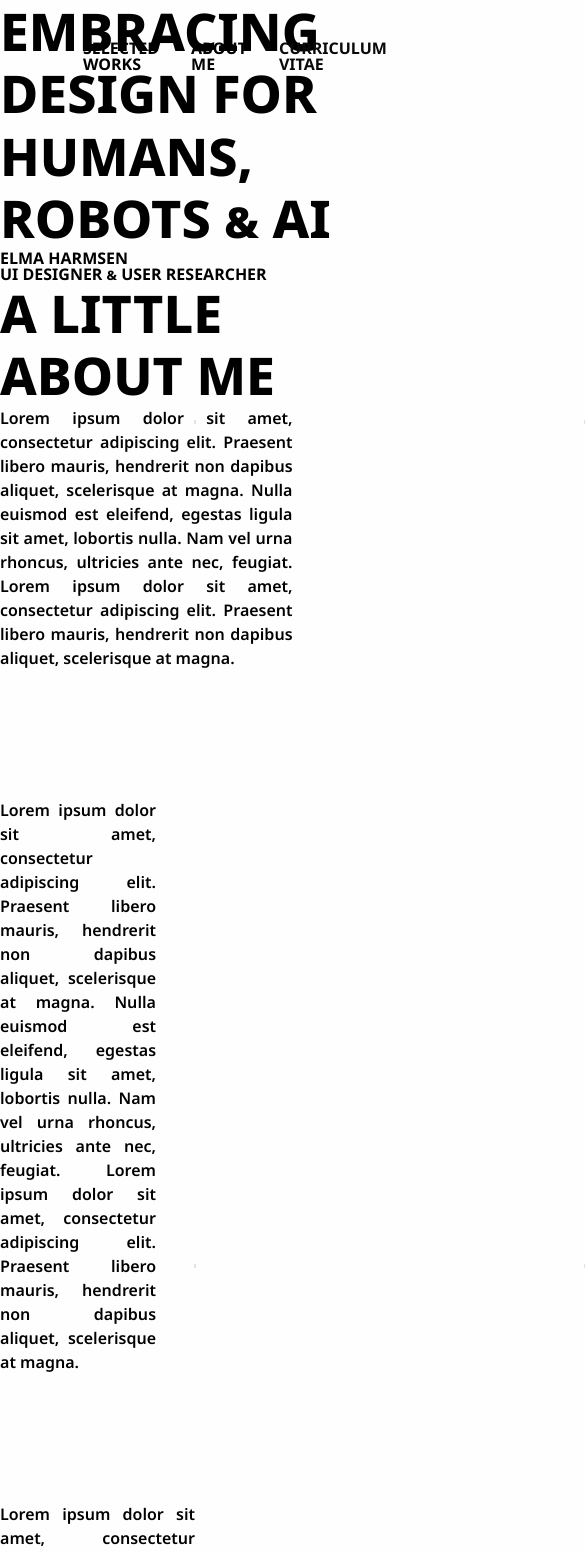
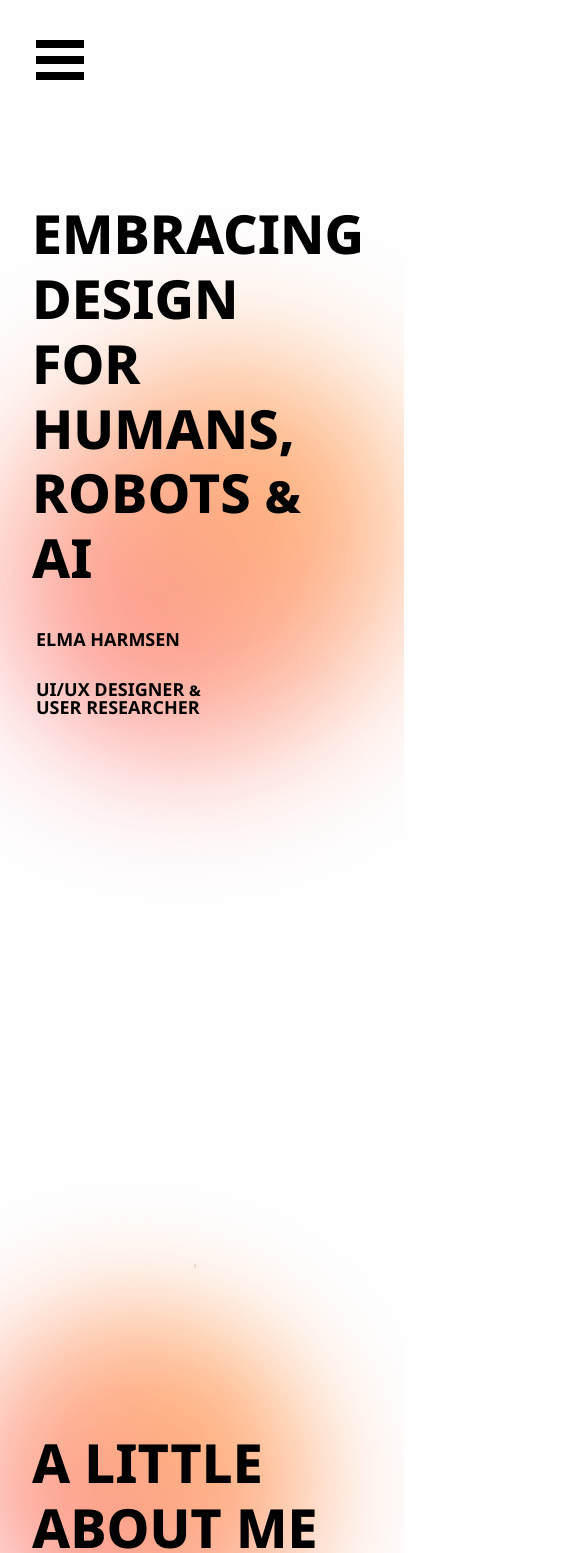
Before and after one commit to ElmaHarmsen/portfolio__2024, a Vue app: page / in a window 390 px wide. Shown: the top 1553 px of the page, 585 px wide, since content can reach past the window. Built offline with nearby package versions, Linux system fonts and the light colour scheme.

Commit message:
homepage on phone

```diff
--- a/src/App.vue
+++ b/src/App.vue
@@ -11,7 +11,7 @@ import { RouterView } from 'vue-router'
 @import './assets/fonts.css';
 
 h1 {
-  font-size: 52px;
+  font-size: 54px;
   line-height: 1.2;
   font-family: 'NotoSans-ExtraBold';
   text-transform: uppercase;
@@ -19,19 +19,19 @@ h1 {
 }
 
 h2 {
-  font-size: 16px;
+  font-size: 18px;
   font-family: 'NotoSans-Bold';
   text-transform: uppercase;
   font-variant: small-caps;
 }
 
 h3 {
-  font-size: 16px;
+  font-size: 18px;
   font-family: 'NotoSans-Bold';
 }
 
 p {
-  font-size: 16px;
+  font-size: 18px;
   line-height: 1.5;
   font-family: 'NotoSans-SemiBold';
   text-align: justify;
--- a/src/assets/main.scss
+++ b/src/assets/main.scss
@@ -2,83 +2,84 @@
 @import './base.css';
 @import './fonts.css';
 
-/* #app {
-  max-width: 1280px;
-  margin: 0 auto;
-  padding: 2rem;
-  font-weight: normal;
-} */
-
-/* @media (hover: hover) {
-  a:hover {
-    background-color: hsla(160, 100%, 37%, 0.2);
-  }
-} */
-
-.italic-text {
-  font-style: italic;
-}
-
-// .section-grid {
-//   display: grid;
-//   grid-template-columns: 15% 1fr 15%;
-//   grid-template-rows: 150px auto 150px 1fr 150px;
-//   min-height: 100vh;
-
-//   &__title {
-//     grid-column: 2;
-//     grid-row-start: 2;
-//     display: flex;
-//     flex-flow: column nowrap;
-//   }
-
-//   &__content {
-//     grid-column: 2;
-//     grid-row-start: 4;
-//     width: 100%;
-//     display: flex;
-//     flex-flow: column nowrap;
-//     row-gap: 150px;
-
-//     .content-item {
-//       display: flex;
-//       flex-flow: column nowrap;
-//       row-gap: 30px;
-
-//       &__heading {
-//         text-transform: uppercase;
+// @media (hover: hover) {
+//   .navigation-container {
+//     .content-item:hover {
+//       .content-item__nav-active {
+//         display: block;
 //       }
-//     }
-
-//     p {
-//       text-align: justify;
 //     }
 //   }
 // }
 
 .nav-line {
-  display: block;
+  display: none;
   width: 100%;
   height: 0.5rem;
   background-color: black;
 }
 
-.navigation-container {
+.navigation-btn {
   position: absolute;
+  z-index: 2;
   top: 2.5rem;
-  left: 50%;
-  transform: translateX(-50%);
-  width: calc(100% - (2 * 10%));
-  display: grid;
-  grid-template-columns: auto 1fr auto 1fr auto;
-  grid-template-rows: 1fr;
-  gap: 1rem;
-  align-items: center;
-  padding: 0 2.75rem;
+  left: 2rem;
+  display: flex;
+  flex-flow: column nowrap;
+  row-gap: 0.5rem;
+  padding: 0 0.25rem;
+  cursor: pointer;
+
+  &__line {
+    height: 0.5rem;
+    width: 3rem;
+    background-color: black;
+  }
+}
+
+.navigation-small-nav {
+  position: absolute;
+  z-index: 1;
+  top: 0rem;
+  left: 0rem;
+  display: flex;
+  flex-flow: column nowrap;
+  row-gap: 2rem;
+  padding: 10rem 2.25rem;
+  width: 100%;
+  height: 100vh;
+  background-color: white;
 
   .content-item {
     h2 {
       cursor: pointer;
+    }
+  }
+}
+
+.navigation-container {
+  display: none;
+}
+
+.section-grid {
+  display: grid;
+  grid-template-columns: 2rem 1fr 2rem;
+  grid-template-rows: 8rem 1fr 8rem;
+  min-height: 100vh;
+
+  &__content {
+    grid-column: 2;
+    grid-row: 2;
+    width: 100%;
+    display: flex;
+    flex-flow: column nowrap;
+    justify-content: end;
+
+    .content-item {
+      display: flex;
+      flex-flow: column nowrap;
+      row-gap: 2.5rem;
+      justify-content: start;
     }
   }
 }
@@ -89,25 +90,48 @@
   align-items: center;
 }
 
+.phone-only {
+  display: block;
+}
+
 @media (min-width: 1024px) {
+  .nav-line {
+    display: block;
+  }
+
+  .navigation-btn {
+    display: none;
+  }
+
+  .navigation-container {
+    position: absolute;
+    top: 2.5rem;
+    left: 50%;
+    transform: translateX(-50%);
+    width: calc(100% - (2 * 10%));
+    display: grid;
+    grid-template-columns: auto 1fr auto 1fr auto;
+    grid-template-rows: 1fr;
+    gap: 1rem;
+    align-items: center;
+    padding: 0 2.75rem;
+
+    .content-item {
+      h2 {
+        cursor: pointer;
+      }
+    }
+  }
+
   .section-grid {
-    display: grid;
     grid-template-columns: 10% 1fr 10%;
-    grid-template-rows: 8rem 1fr 8rem;
-    min-height: 100vh;
 
     &__content {
-      grid-column: 2;
-      grid-row: 2;
       padding: 1.5rem;
-      width: 100%;
-      display: flex;
-      flex-flow: column nowrap;
       justify-content: space-between;
       row-gap: 2.5rem;
 
       .content-item {
-        display: flex;
         flex-flow: row nowrap;
         justify-content: space-between;
 
@@ -125,4 +149,8 @@
       }
     }
   }
+
+  .phone-only {
+    display: none;
+  }
 }
--- a/src/components/AboutSection.vue
+++ b/src/components/AboutSection.vue
@@ -34,51 +34,17 @@
       </div>
     </div>
     <div class="circle-element"></div>
-    <!-- <div class="circle-element-2"></div> -->
   </section>
 </template>
 
 <style lang="scss" scoped>
-.circle-element {
-  background: radial-gradient(ellipse at top right, #ff9a44, transparent),
-    radial-gradient(circle at bottom left, #fc6076, transparent);
-  opacity: 0.95;
-  width: 400px;
-  height: 400px;
-  border-radius: 250px 300px 250px 300px;
-  filter: blur(90px);
-  position: relative;
-  z-index: -1;
-  left: 2.5rem;
-  bottom: 2.5rem;
-  grid-row: 2 / span 2;
-  align-self: flex-end;
-}
-
-.circle-element-2 {
-  background: radial-gradient(ellipse at top right, #ff9a44, transparent),
-    radial-gradient(circle at bottom left, #fc6076, transparent);
-  opacity: 0.95;
-  width: 300px;
-  height: 300px;
-  border-radius: 350px 400px 350px 400px;
-  filter: blur(90px);
-  position: relative;
-  z-index: -1;
-  right: 10%;
-  top: -8rem;
-  grid-row: 4;
-  grid-column: 2 / span 2;
-  justify-self: end;
-  align-self: start;
-}
-
 .section-grid {
   grid-template-rows: 8rem calc(100vh - (2 * 8rem)) 8rem 1fr 8rem;
 
   &__content {
     align-self: flex-end;
   }
+
   .paragraph {
     grid-row: 4;
     align-self: start;
@@ -87,6 +53,37 @@
     .content-item {
       display: flex;
       flex-flow: column nowrap;
+      row-gap: 5.5rem;
+
+      .p-1,
+      .p-2,
+      .p-3 {
+        width: 85%;
+      }
+    }
+  }
+}
+
+.circle-element {
+  background: radial-gradient(ellipse at top right, #ff9a44, transparent),
+    radial-gradient(circle at bottom left, #fc6076, transparent);
+  opacity: 0.95;
+  width: 350px;
+  height: 350px;
+  border-radius: 200px 250px 200px 250px;
+  filter: blur(60px);
+  position: relative;
+  z-index: -1;
+  left: -2rem;
+  bottom: 2rem;
+  grid-row: 2 / span 2;
+  align-self: flex-end;
+}
+
+@media (min-width: 1024px) {
+  .section-grid {
+    .paragraph {
+      .content-item {
         row-gap: 8rem;
 
         .p-1 {
@@ -101,4 +98,14 @@
       }
     }
   }
+
+  .circle-element {
+    width: 400px;
+    height: 400px;
+    border-radius: 250px 300px 250px 300px;
+    filter: blur(90px);
+    left: 2.5rem;
+    bottom: 2.5rem;
+  }
+}
 </style>
--- a/src/components/ExperienceNavigation.vue
+++ b/src/components/ExperienceNavigation.vue
@@ -12,14 +12,17 @@ const scrollIntoView = (id) => {
     <div class="navigation-container">
       <div class="content-item">
         <h2 @click="scrollIntoView('ux-project-section')">The UX Case</h2>
+        <div class="content-item__nav-active"></div>
       </div>
       <span class="nav-line"></span>
       <div class="content-item">
         <h2 @click="scrollIntoView('daily-ui-section')">Daily UI's</h2>
+        <div class="content-item__nav-active"></div>
       </div>
       <span class="nav-line"></span>
       <div class="content-item">
         <h2 @click="scrollIntoView('research-section')">Robot & AI Research</h2>
+        <div class="content-item__nav-active"></div>
       </div>
     </div>
   </section>
--- a/src/components/HelloWorld.vue
+++ b/src/components/HelloWorld.vue
@@ -5,7 +5,10 @@
         <h1>Embracing Design for Humans, Robots & AI</h1>
         <div class="subitems-container">
           <h2>Elma Harmsen</h2>
-          <h2>UI Designer & User Researcher</h2>
+          <h2>
+            UI/UX Designer & <br class="phone-only" />
+            User Researcher
+          </h2>
         </div>
       </div>
     </div>
@@ -14,24 +17,9 @@
 </template>
 
 <style lang="scss" scoped>
-@media (min-width: 1024px) {
-  .circle-element {
-    background: radial-gradient(ellipse at top right, #ff9a44, transparent),
-      radial-gradient(circle at bottom left, #fc6076, transparent);
-    opacity: 0.95;
-    width: 600px;
-    height: 600px;
-    border-radius: 300px 400px 300px 400px;
-    filter: blur(90px);
-    position: absolute;
-    z-index: -1;
-    bottom: 1.5rem;
-    left: 20%;
-  }
-
 .landing-grid {
   display: grid;
-    grid-template-columns: 10% 1fr 10%;
+  grid-template-columns: 2rem calc(100% - (2 * 2rem)) 2rem;
   grid-template-rows: 8rem 1fr 8rem;
   min-height: 100vh;
 
@@ -42,7 +30,6 @@
     display: flex;
     flex-flow: column nowrap;
     justify-content: end;
-      padding: 2.5rem;
 
     .content-item {
       display: flex;
@@ -51,27 +38,51 @@
       justify-content: start;
     }
 
-      .header-container {
-        display: flex;
-        flex-flow: row nowrap;
-        justify-content: space-between;
-      }
-
     .subitems-container {
       display: flex;
-        flex-flow: row nowrap;
-        column-gap: 5rem;
+      flex-flow: column nowrap;
+      row-gap: 2rem;
       justify-content: start;
       padding: 0 0.25rem;
     }
   }
-    .image-container {
+}
+
+.circle-element {
+  background: radial-gradient(ellipse at top right, #ff9a44, transparent),
+    radial-gradient(circle at bottom left, #fc6076, transparent);
+  opacity: 0.95;
+  width: 400px;
+  height: 400px;
+  border-radius: 300px 250px 300px 250px;
+  filter: blur(70px);
   position: absolute;
-      right: calc(30% + 350px + 100px);
-      grid-column: 2;
-      grid-row: 3 / span 3;
-      align-self: end;
+  z-index: -1;
+  bottom: 5.5rem;
+  left: 1%;
+}
+
+@media (min-width: 1024px) {
+  .landing-grid {
+    grid-template-columns: 10% 1fr 10%;
+
+    &__content {
+      padding: 2.5rem;
+
+      .subitems-container {
+        flex-flow: row nowrap;
+        column-gap: 5rem;
       }
     }
   }
+
+  .circle-element {
+    width: 600px;
+    height: 600px;
+    border-radius: 300px 400px 300px 400px;
+    filter: blur(90px);
+    bottom: 1.5rem;
+    left: 20%;
+  }
+}
 </style>
--- a/src/components/MainNavigation.vue
+++ b/src/components/MainNavigation.vue
@@ -1,4 +1,7 @@
 <script setup>
+import { ref } from 'vue'
+const homeNavOpen = ref(false)
+
 const scrollIntoView = (id) => {
   if (!id) return
   const elementInQuestion = document.getElementById(id)
@@ -8,7 +11,24 @@ const scrollIntoView = (id) => {
 </script>
 
 <template>
-  <section class="navigation-container">
+  <section>
+    <div class="navigation-btn" @click="homeNavOpen = !homeNavOpen">
+      <span class="navigation-btn__line"></span>
+      <span class="navigation-btn__line"></span>
+      <span class="navigation-btn__line"></span>
+    </div>
+    <div class="navigation-small-nav" v-if="homeNavOpen">
+      <h2 @click="scrollIntoView('experience-section', (homeNavOpen = false))">Selected Works</h2>
+      <h2 @click="scrollIntoView('about-section', (homeNavOpen = false))">About Me</h2>
+      <a
+        href="https://drive.google.com/file/d/1UZjNtQ9nmxyYSvrw8UkutdDfxknvxHN2/view?usp=sharing"
+        target="_blank"
+        @click="homeNavOpen = false"
+      >
+        <h2>Curriculum Vitae</h2>
+      </a>
+    </div>
+    <div class="navigation-container">
       <div class="content-item">
         <h2 @click="scrollIntoView('experience-section')">Selected Works</h2>
       </div>
@@ -25,5 +45,6 @@ const scrollIntoView = (id) => {
           <h2>Curriculum Vitae</h2>
         </a>
       </div>
+    </div>
   </section>
 </template>
```
Also changed, not shown: src/components/ContactSection.vue (+39 -11 lines), src/components/ExperienceSection.vue (+100 -30 lines). Lines whose indentation alone changed are shown as unchanged.
